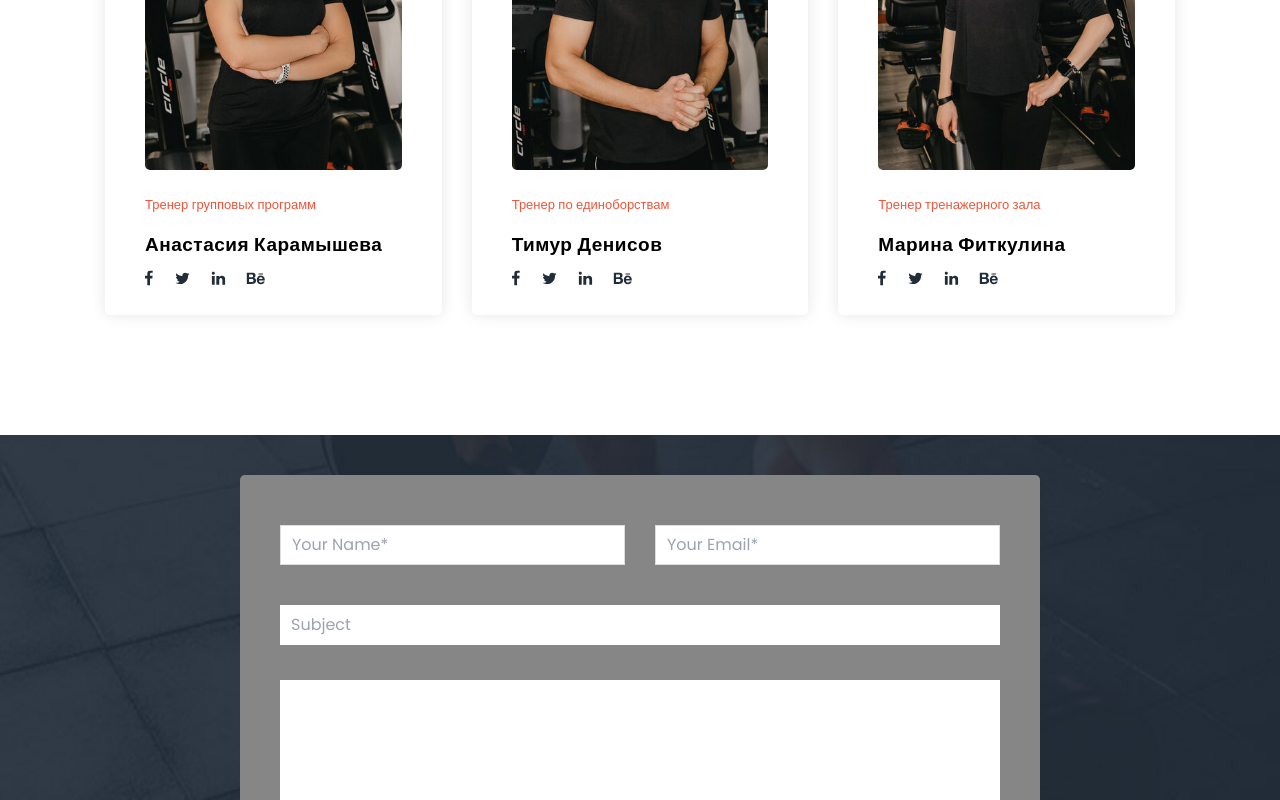
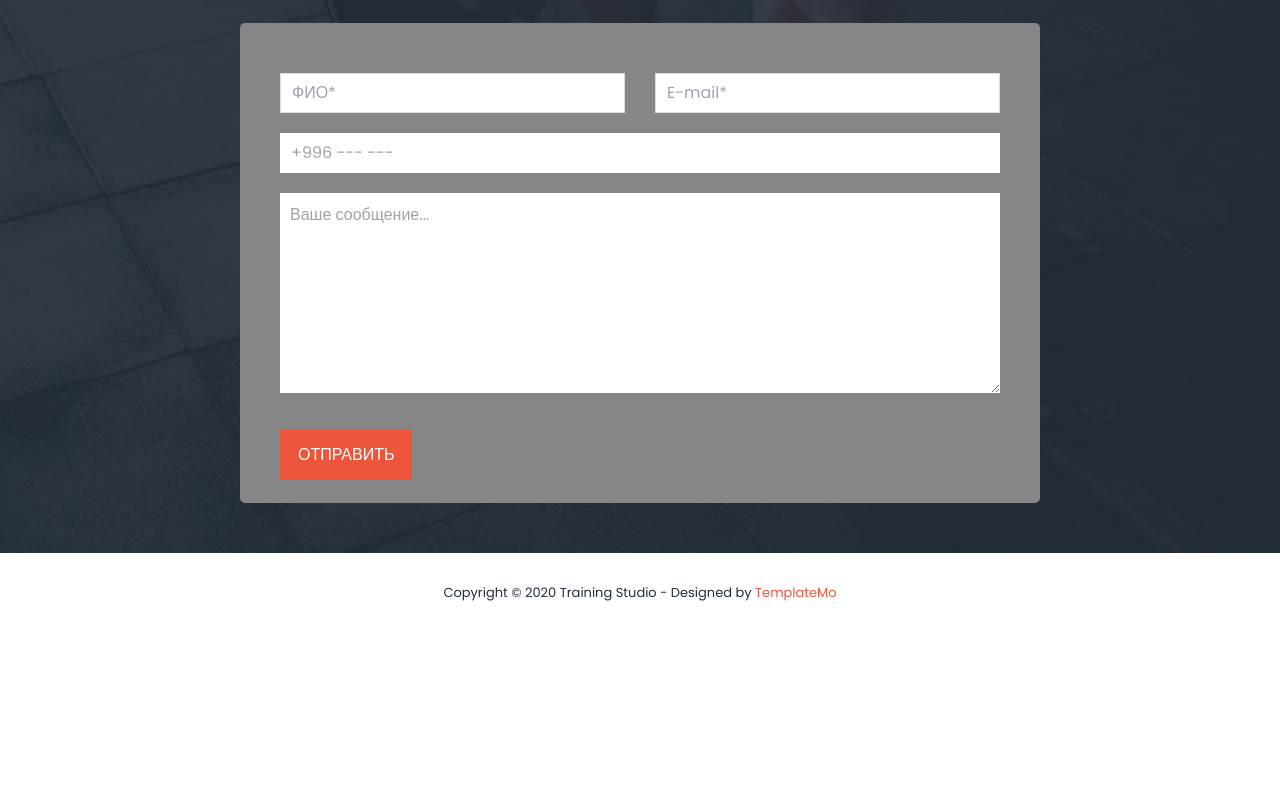
Before and after one commit to nurbekova000/tranings, a React (Create React App) app: page / in a window 1280 px wide. Shown: the part 2980-3780 px from the top of the page. After the commit the page ends 3613 px from the top, so only its background shows below. Built offline with nearby package versions, Linux system fonts and the light colour scheme.

Commit message:
add feedback

```diff
--- a/src/pages/homePage/HomePage.js
+++ b/src/pages/homePage/HomePage.js
@@ -14,7 +14,7 @@ export default function HomePage() {
       <Home />
       <Program />
       <Register />
-      <Training />
+      {/* <Training /> */}
       <TeamProfi />
       <Map />
     </>
--- a/src/pages/map/Map.js
+++ b/src/pages/map/Map.js
@@ -1,25 +1,105 @@
-import React from "react";
+import React, { useState } from "react";
 import "./style/map.css";
 import Button from "../../components/ui/button/Button";
+import axios from "axios";
 
 const Map = () => {
+  const [inputData, setInputData] = useState({
+    name: "",
+    email: "",
+    phone: "",
+    message: "",
+  });
+  const [isSuccess, setSuccess] = useState(false);
+
+  function onChange(e) {
+    const { value, name } = e.target;
+
+    setInputData({ ...inputData, [name]: value });
+  }
+
+  function onSubmit(e) {
+    e.preventDefault();
+    console.log(inputData);
+
+    const newFeedback = new FormData();
+
+    newFeedback.append("email", inputData.email);
+    newFeedback.append(
+      "message",
+      `Номер телефона: ${inputData.phone} \n ФОИ: ${inputData.name} \n Cообщение: ${inputData.message}`
+    );
+
+    axios
+      .post("https://training.pythonanywhere.com/feedback/", newFeedback)
+      .then(({ data }) => {
+        setSuccess(true);
+
+        setInputData({
+          name: "",
+          email: "",
+          phone: "",
+          message: "",
+        });
+      });
+  }
+
   return (
     <div id="map">
       <div className="map-content">
         <div className="map-rigth">
-          <div className="input-group">
+          {!isSuccess ? (
+            <form className="input-group" onSubmit={onSubmit}>
               <div className="inputs-top">
-              <input type="text" placeholder="Your Name*" />
-              <input type="text" placeholder="Your Email*" />
+                <input
+                  type="text"
+                  name="name"
+                  placeholder="ФИО*"
+                  onChange={onChange}
+                  value={inputData.name}
+                  required
+                />
+                <input
+                  type="email"
+                  name="email"
+                  placeholder="E-mail*"
+                  onChange={onChange}
+                  value={inputData.email}
+                  required
+                />
               </div>
               <div className="input-mid">
-              <input type="text" placeholder="Subject" />
+                <input
+                  type="number"
+                  name="phone"
+                  placeholder="+996 --- ---"
+                  value={inputData.phone}
+                  onChange={onChange}
+                  required
+                />
               </div>
               <div className="input-bottom">
-              <input type="text" />
+                <textarea
+                  name="message"
+                  type="text"
+                  className="w-full mt-5 h-[200px] p-[10px] outline-none"
+                  placeholder="Ваше сообщение... "
+                  value={inputData.message}
+                  onChange={onChange}
+                />
               </div>
-            <Button>Send Message</Button>
-          </div>
+              <Button>Отправить</Button>
+            </form>
+          ) : (
+            <button
+              className="text-white text-2xl"
+              onClick={() => {
+                setSuccess(false);
+              }}
+            >
+              Отправить еще
+            </button>
+          )}
         </div>
       </div>
       <div className="conatiner">
--- a/src/pages/map/style/map.css
+++ b/src/pages/map/style/map.css
@@ -23,7 +23,7 @@
   border: 1px solid #ddd;
   background: #fff;
   outline: none;
-  margin-bottom: 40px;
+  margin-bottom: 20px;
 }
 .inputs-top {
   display: flex;
--- a/src/pages/register/Register.js
+++ b/src/pages/register/Register.js
@@ -15,7 +15,9 @@ const Register = () => {
               Спорт и правильное питание важны для здоровья: улучшают физическую
               форму, повышают энергию и способствуют общему благополучию.
             </p>
-            <Button>запись</Button>
+            <a href="#map">
+              <Button>запись</Button>
+            </a>
           </div>
         </div>
       </div>
--- a/src/pages/teamProfi/TeamProfi.js
+++ b/src/pages/teamProfi/TeamProfi.js
@@ -7,7 +7,7 @@ import trener2 from "../../assets/images/2.jpg";
 
 const TeamProfi = () => {
   return (
-    <div>
+    <div className="pt-[100px]">
       <div id="teamProfi">
         <div className="container">
           <div className="teamProfi">
```
Lines whose indentation alone changed are shown as unchanged.
